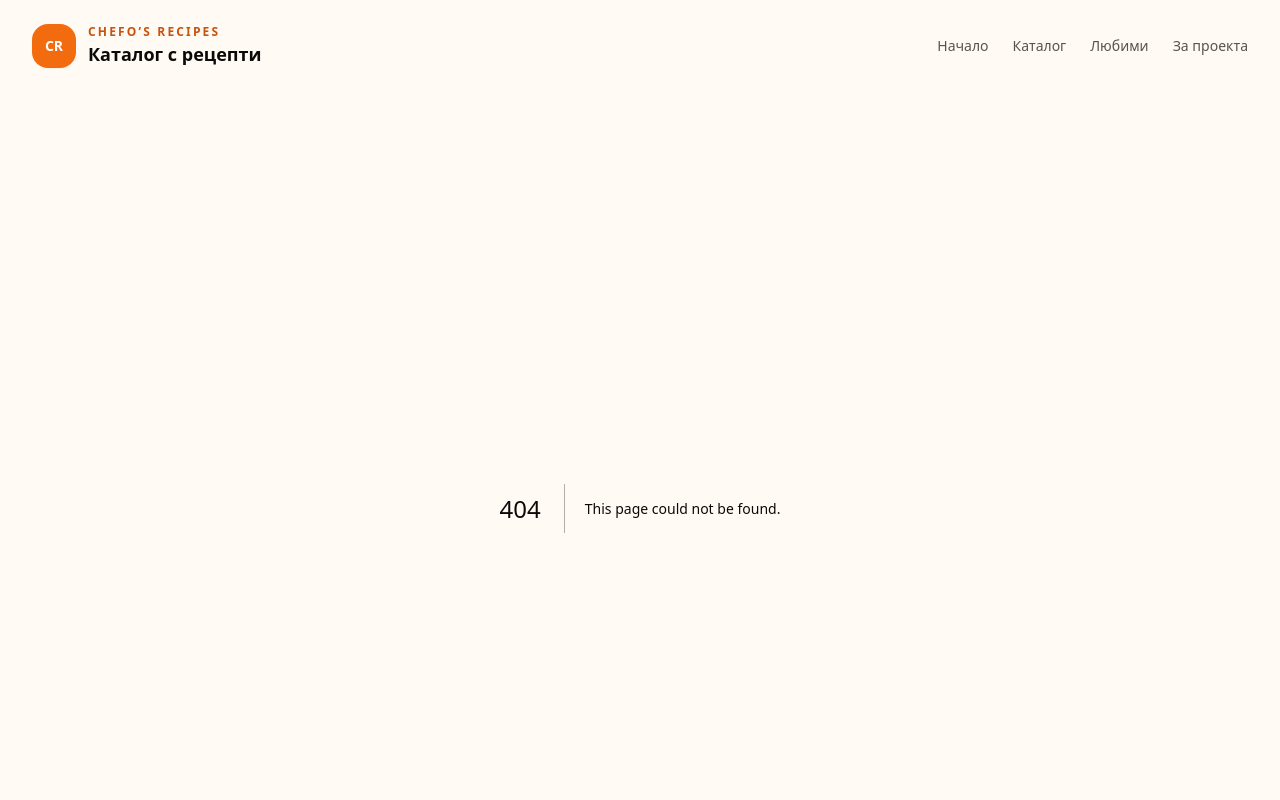
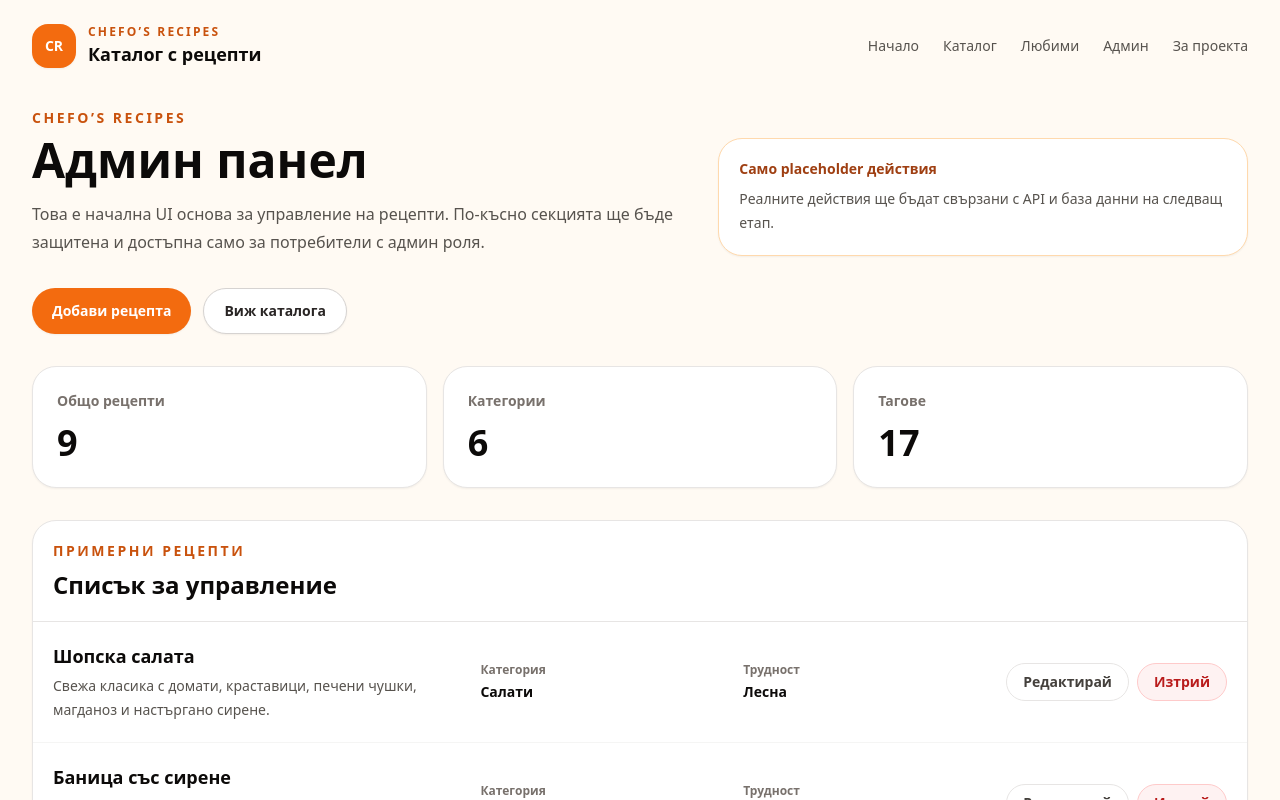
Before and after one commit to s-badev/chefos-recipes-fullstack, a Next.js app in the folder apps/web/: page /admin in a window 1280 px wide. Before the commit this address had no page. Shown: the top 800 px of the page. Built offline with nearby package versions, Linux system fonts and the light colour scheme.

Commit message:
Build admin panel UI placeholder

```diff
--- /dev/null
+++ b/apps/web/src/app/admin/page.tsx
@@ -0,0 +1,134 @@
+import type { Metadata } from "next";
+import Link from "next/link";
+import { recipes } from "../catalog/recipes";
+
+export const metadata: Metadata = {
+  title: "Админ панел | Chefo’s Recipes",
+  description: "UI основа за бъдещия админ панел на Chefo’s Recipes."
+};
+
+const categories = Array.from(new Set(recipes.map((recipe) => recipe.category)));
+const tags = Array.from(new Set(recipes.flatMap((recipe) => recipe.tags)));
+
+const stats = [
+  {
+    label: "Общо рецепти",
+    value: recipes.length
+  },
+  {
+    label: "Категории",
+    value: categories.length
+  },
+  {
+    label: "Тагове",
+    value: tags.length
+  }
+];
+
+export default function AdminPage() {
+  return (
+    <section className="space-y-8">
+      <div className="grid gap-6 lg:grid-cols-[1fr_0.8fr] lg:items-end">
+        <div>
+          <p className="text-sm font-bold uppercase tracking-[0.18em] text-brand-700">
+            Chefo’s Recipes
+          </p>
+          <h2 className="mt-2 text-4xl font-bold text-stone-950 sm:text-5xl">Админ панел</h2>
+          <p className="mt-4 max-w-2xl text-base leading-7 text-stone-600">
+            Това е начална UI основа за управление на рецепти. По-късно секцията ще бъде защитена
+            и достъпна само за потребители с админ роля.
+          </p>
+        </div>
+
+        <div className="rounded-3xl border border-brand-200 bg-white p-5 shadow-sm">
+          <p className="text-sm font-bold text-brand-800">Само placeholder действия</p>
+          <p className="mt-2 text-sm leading-6 text-stone-600">
+            Реалните действия ще бъдат свързани с API и база данни на следващ етап.
+          </p>
+        </div>
+      </div>
+
+      <div className="flex flex-wrap gap-3">
+        <button
+          className="rounded-full bg-brand-600 px-5 py-3 text-sm font-bold text-white shadow-sm transition hover:bg-brand-700"
+          type="button"
+        >
+          Добави рецепта
+        </button>
+        <Link
+          className="rounded-full border border-stone-300 bg-white px-5 py-3 text-sm font-bold text-stone-800 shadow-sm transition hover:border-brand-300 hover:text-brand-800"
+          href="/catalog"
+        >
+          Виж каталога
+        </Link>
+      </div>
+
+      <div className="grid gap-4 md:grid-cols-3">
+        {stats.map((stat) => (
+          <div className="rounded-3xl border border-stone-200 bg-white p-6 shadow-sm" key={stat.label}>
+            <p className="text-sm font-bold text-stone-500">{stat.label}</p>
+            <p className="mt-3 text-4xl font-bold text-stone-950">{stat.value}</p>
+          </div>
+        ))}
+      </div>
+
+      <section className="overflow-hidden rounded-3xl border border-stone-200 bg-white shadow-sm">
+        <div className="border-b border-stone-200 p-5">
+          <p className="text-sm font-bold uppercase tracking-[0.18em] text-brand-700">
+            Примерни рецепти
+          </p>
+          <h3 className="mt-2 text-2xl font-bold text-stone-950">Списък за управление</h3>
+        </div>
+
+        <div className="divide-y divide-stone-100">
+          {recipes.slice(0, 6).map((recipe) => (
+            <div
+              className="grid gap-4 p-5 lg:grid-cols-[1.25fr_0.75fr_0.75fr_auto] lg:items-center"
+              key={recipe.slug}
+            >
+              <div>
+                <h4 className="text-lg font-bold text-stone-950">{recipe.title}</h4>
+                <p className="mt-1 line-clamp-2 text-sm leading-6 text-stone-600">
+                  {recipe.description}
+                </p>
+              </div>
+
+              <div>
+                <p className="text-xs font-semibold text-stone-500">Категория</p>
+                <p className="mt-1 text-sm font-bold text-stone-950">{recipe.category}</p>
+              </div>
+
+              <div>
+                <p className="text-xs font-semibold text-stone-500">Трудност</p>
+                <p className="mt-1 text-sm font-bold text-stone-950">{recipe.difficulty}</p>
+              </div>
+
+              <div className="flex flex-wrap gap-2 lg:justify-end">
+                <button
+                  className="rounded-full border border-stone-200 bg-white px-4 py-2 text-sm font-bold text-stone-700 transition hover:border-brand-300 hover:text-brand-800"
+                  type="button"
+                >
+                  Редактирай
+                </button>
+                <button
+                  className="rounded-full border border-red-200 bg-red-50 px-4 py-2 text-sm font-bold text-red-700 transition hover:border-red-300 hover:bg-red-100"
+                  type="button"
+                >
+                  Изтрий
+                </button>
+              </div>
+            </div>
+          ))}
+        </div>
+      </section>
+
+      <section className="rounded-3xl border border-dashed border-brand-200 bg-white p-6 shadow-sm">
+        <p className="text-sm font-bold text-stone-950">Бележка за бъдеща интеграция</p>
+        <p className="mt-2 text-sm leading-6 text-stone-600">
+          Бутоните все още не изпълняват реални действия. По-късно добавянето, редакцията и
+          изтриването ще минават през защитени API endpoints и операции към базата данни.
+        </p>
+      </section>
+    </section>
+  );
+}
--- a/apps/web/src/app/layout.tsx
+++ b/apps/web/src/app/layout.tsx
@@ -37,6 +37,9 @@ export default function RootLayout({
               <a className="hover:text-brand-700" href="/favorites">
                 Любими
               </a>
+              <a className="hover:text-brand-700" href="/admin">
+                Админ
+              </a>
               <a className="hover:text-brand-700" href="/#about">
                 За проекта
               </a>
```
